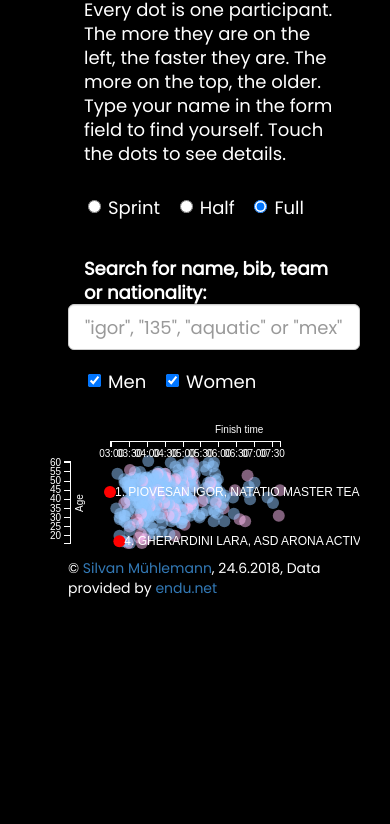
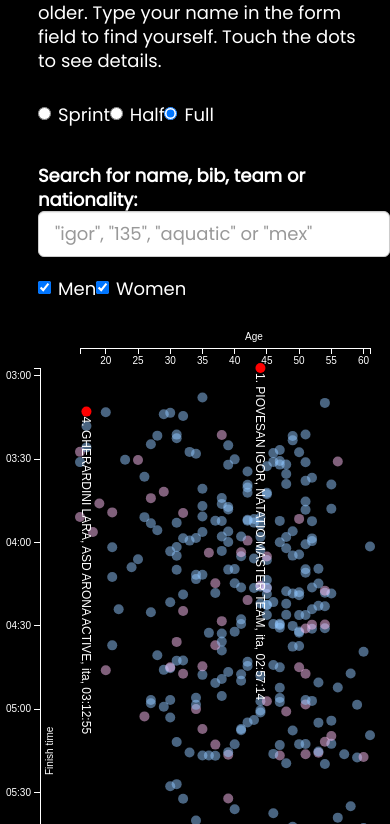
Before and after one commit to silvanm/oceanman2018, a plain HTML site: page frontend/index.html in a window 390 px wide. Shown: the part 230-1054 px from the top of the page. Before the commit the page ends 858 px from the top, so only its background shows below. Drawn offline with nearby package versions, Linux system fonts and the light colour scheme.

Commit message:
Added mobile version.

```diff
--- a/frontend/index.html
+++ b/frontend/index.html
@@ -9,6 +9,7 @@
     <meta property="og:description"
           content="This scatter chart show all participants of the Oceanman Italia 2018"/>
     <meta property="og:image" content="https://oceanman2018.muehlemann.com/og-image.png"/>
+    <meta name="viewport" content="width=device-width, initial-scale=1">
     <!-- Global site tag (gtag.js) - Google Analytics -->
     <script async src="https://www.googletagmanager.com/gtag/js?id=UA-10357230-1"></script>
     <script>
@@ -37,12 +38,27 @@
 
         }
 
+        @media (min-width: 768px) {
+
+        }
+
+        @media (max-width: 768px) {
+            body {
+                margin: 0
+            }
+
+            p.input-lg, label.input-lg {
+                padding-left: 0;
+            }
+
+
             div.margins {
                 margin-left: 38px
             }
 
             h1 {
                 margin-left: 38px;
+            }
         }
 
         .chart {
@@ -92,25 +108,31 @@
     </style>
 </head>
 <body>
-<h1 style="padding: 10px 16px">Visual Ranking: Oceanman Italia 2018</h1>
+<h1>Visual Ranking: Oceanman Italia 2018</h1>
 <div class="margins">
     <form role="form">
         <div class="form-inline">
-            <p class="input-lg" style="height: auto">Every dot is one participant. The more
+            <p class="input-lg" style="height: auto">
+                <span class="text-landscape"> Every dot is one participant. The more
                 they are on the left, the faster they are.
                 The more on the top, the older. Type your name in the form field to find yourself. Touch the dots to see
-                details.</p>
+                details.</span>
+                <span class="text-portrait"> Every dot is one participant. The more
+                they are on the top, the faster they are.
+                The more on the right, the older. Type your name in the form field to find yourself. Touch the dots to see
+                details.</span>
+            </p>
 
             <div class="form-group" style="margin-left: 20px">
                 <div class="radio">
                     <label class=" input-lg">
-                        <input type="radio" name="race" id="race-sprint" value="sprint" > Sprint
+                        <input type="radio" name="race" id="race-sprint" value="sprint"> Sprint
                     </label>
                     <label class=" input-lg">
-                        <input type="radio" name="race" id="race-half" value="half" > Half
+                        <input type="radio" name="race" id="race-half" value="half"> Half
                     </label>
                     <label class=" input-lg">
-                        <input type="radio" name="race" id="race-full" value="full" > Full
+                        <input type="radio" name="race" id="race-full" value="full"> Full
                     </label>
                 </div>
             </div>
@@ -138,7 +160,7 @@
 </div>
 <div id="chart" style="width: 100%">
 </div>
-<div class="margins" >
+<div class="margins">
     <p class="input-lg" style="height: auto;display: none" id="share">
         Show this view with your friends by sharing this link: <a href="/" class="url"><span class="url"></span></a>
     </p>
@@ -162,11 +184,24 @@
     var chartDiv = document.getElementById("chart");
     var svg = d3.select(chartDiv).append("svg");
 
+
+    var landscape = true;
+    if (window.innerWidth < window.innerHeight) {
+        landscape = false;
+        var width = chartDiv.clientWidth;
+        var height = window.innerHeight;
+        $('.text-portrait').show();
+        $('.text-landscape').hide();
+    } else {
         var width = chartDiv.clientWidth;
         var height = chartDiv.clientWidth / 2.5;
+        $('.text-portrait').hide();
+        $('.text-landscape').show();
+    }
 
     var margin = {'left': 40, 'right': 80, 'top': 20, 'bottom': 10};
 
+    if (landscape) {
         var x = d3.time.scale()
             .range([margin.left, width - margin.right - margin.left]);
 
@@ -181,6 +216,27 @@
         var yAxis = d3.svg.axis()
             .scale(y)
             .orient('left');
+
+    } else {
+        margin.right = 20;
+        margin.left = 40;
+
+        var x = d3.scale.linear()
+            .range([margin.left, width - margin.right - margin.left]);
+
+        var y = d3.time.scale()
+            .range([margin.top, height - margin.top - margin.bottom]);
+
+        var xAxis = d3.svg.axis()
+            .scale(x)
+            .orient('bottom');
+
+        var yAxis = d3.svg.axis()
+            .scale(y)
+            .orient('left')
+            .tickFormat(d3.time.format('%H:%M'));
+    }
+
 
     var chart = svg
         .attr("width", width)
@@ -215,11 +271,11 @@
     $("#participant").keyup(function () {
         if ($("#participant").val().length >= 3) {
             $('#share').fadeIn();
-            highlightParticipant($("#participant").val())
-            var url=window.location.protocol  + '//' + window.location.hostname + window.location.pathname + '?bib=' + $("#participant").val()
-                + '&race=' + $('input[name=race]:checked').val()
-            $('a.url').attr('href', url)
-            $('.url').text(url)
+            highlightParticipant($("#participant").val());
+            var url = window.location.protocol + '//' + window.location.hostname + window.location.pathname + '?bib=' + $("#participant").val()
+                + '&race=' + $('input[name=race]:checked').val();
+            $('a.url').attr('href', url);
+            $('.url').text(url);
         }
     });
 
@@ -229,10 +285,10 @@
         if (race = $('input[name=race]:checked').val()) {
         } else if (race = getParameterByName('race')) {
         } else {
-            race = 'full'
+            race = 'full';
         }
         $('input#race-' + race).prop('checked', true);
-        console.log(race)
+        console.log(race);
 
         var isInteresting = function (d) {
 
@@ -259,6 +315,8 @@
             d3.selectAll(".axis").remove();
 
             data = convertType(data);
+
+            if (landscape) {
                 x.domain([
                     d3.min(data, function (d) {
                         return d.OffsetTime;
@@ -271,6 +329,21 @@
                     return d.Age;
                 }));
 
+            } else {
+                y.domain([
+                    d3.min(data, function (d) {
+                        return d.OffsetTime;
+                    }),
+                    d3.max(data, function (d) {
+                        return d.OffsetTime;
+                    })]);
+
+                x.domain(d3.extent(data, function (d) {
+                    return d.Age;
+                }));
+
+            }
+
             // Move the interesting values to the front (z-index in SVG)
             var interestingValues = data.filter(isInteresting);
             var uninterestingValues = data.filter(function (d) {
@@ -278,6 +351,7 @@
             });
             data = d3.merge([uninterestingValues, interestingValues]);
 
+            if (landscape) {
                 dot = chart.selectAll("g")
                     .data(data)
                     .enter().append("g")
@@ -286,10 +360,20 @@
                         return "translate(" + x(d.OffsetTime) + "," + y(d.Age) + ")";
                     });
 
+            } else {
+                dot = chart.selectAll("g")
+                    .data(data)
+                    .enter().append("g")
+                    .attr("class", "elems")
+                    .attr("transform", function (d, i) {
+                        return "translate(" + x(d.Age) + "," + y(d.OffsetTime) + ")";
+                    });
+            }
+
             dot.append('circle')
                 .attr('cy', 0)
                 .attr('cx', 0)
-                .attr("r", "0.6rem")
+                .attr("r", "5px")
                 .attr("class", function (d) {
                     if (isInteresting(d)) {
                         return "me";
@@ -323,6 +407,7 @@
                 })
                 .attr("y", 0)
                 .attr("x", 5)
+                .attr("transform", landscape ? "rotate(0)" : "rotate(90)")
                 .attr("dy", ".35em")
                 .text(function (d) {
                     return d.Rank + ". " + d.Name + ", " + d.Time;
@@ -336,7 +421,7 @@
                 .attr("y", -15)
                 .attr("dy", ".71em")
                 .style("text-anchor", "center")
-                .text("Finish time");
+                .text(landscape ? "Finish time" : "Age");
 
             chart.append("g")
                 .attr("class", "y axis")
@@ -347,7 +432,7 @@
                 .attr("x", -margin.top + (+margin.bottom + margin.top - height) / 2)
                 .attr("dy", ".71em")
                 .style("text-anchor", "begin")
-                .text("Age");
+                .text(landscape ? "Age" : "Finish time");
 
             jQuery("circle").click(function () {
                 console.log($(this).data().name + " " + $(this).data().age);
@@ -364,8 +449,8 @@
          })*/
 
             var q;
-            if (q=getParameterByName('bib')) {
-                highlightParticipant(q)
+            if (q = getParameterByName('bib')) {
+                highlightParticipant(q);
             }
         });
 
```
Lines whose indentation alone changed are shown as unchanged.
